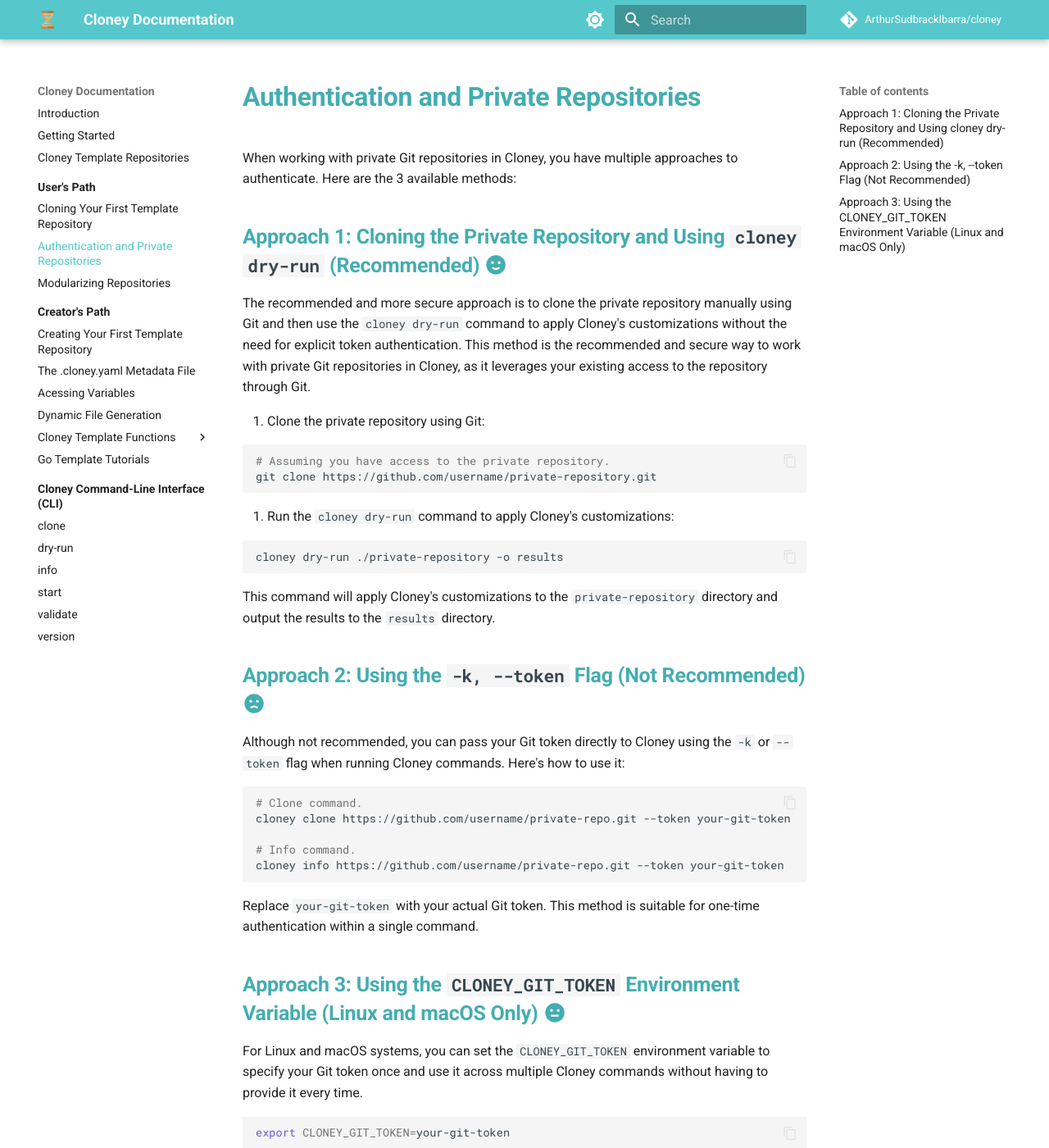
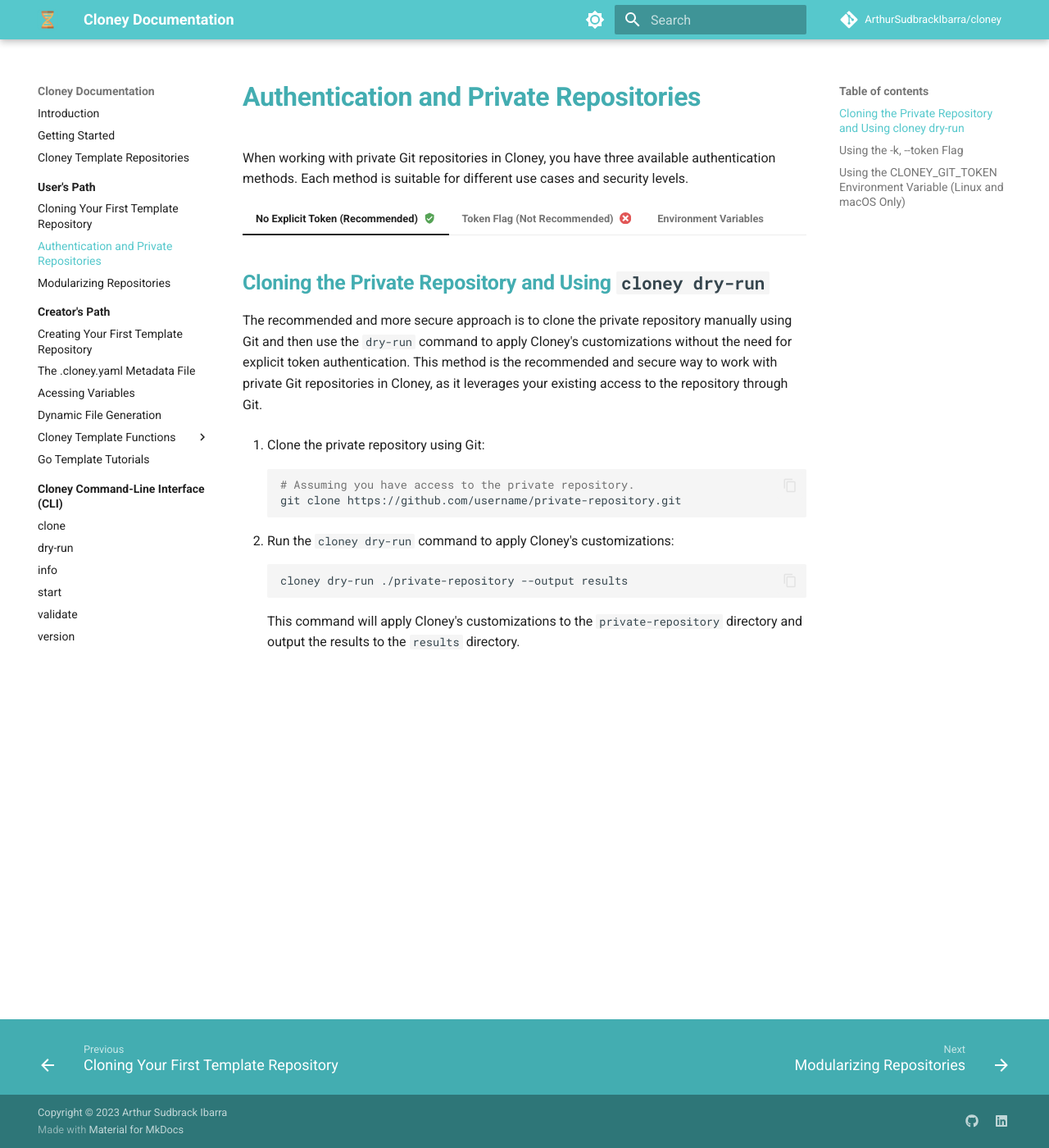
Before and after one commit to ArthurSudbrackIbarra/cloney-documentation, an MkDocs documentation site: the page built from docs/users/authentication-and-private-repositories.md, in a window 1280 px wide and 1400 px high. Shown: the whole window at 82% size. Built offline with MkDocs 1.6.1 and Material for MkDocs 9.7.7, drawn with Linux system fonts in a browser that asks for light colours; comment, search, counter and statistics services are not loaded; some of the changed text lies outside the part shown.

Commit message:
Improve authentication docs.

````diff
--- a/docs/stylesheets/extra.css
+++ b/docs/stylesheets/extra.css
@@ -165,3 +165,13 @@
   margin-bottom: 0;
   margin-top: 0;
 }
+
+/* Icon colors */
+.secure {
+  color: #56a356;
+  margin-left: 4px;
+}
+.insecure {
+  color: #e15656;
+  margin-left: 4px;
+}
--- a/docs/users/authentication-and-private-repositories.md
+++ b/docs/users/authentication-and-private-repositories.md
@@ -1,46 +1,52 @@
 # Authentication and Private Repositories
 
-When working with private Git repositories in Cloney, you have multiple approaches to authenticate. Here are the 3 available methods:
+When working with private Git repositories in Cloney, you have three available authentication methods. Each method is suitable for different use cases and security levels.
 
-## Approach 1: Cloning the Private Repository and Using `cloney dry-run` (Recommended) :material-emoticon-happy:
+=== "No Explicit Token (Recommended) :material-shield-check:{ .secure }"
 
-The recommended and more secure approach is to clone the private repository manually using Git and then use the `cloney dry-run` command to apply Cloney's customizations without the need for explicit token authentication. This method is the recommended and secure way to work with private Git repositories in Cloney, as it leverages your existing access to the repository through Git.
+    ## Cloning the Private Repository and Using `cloney dry-run`
 
-1. Clone the private repository using Git:
+    The recommended and more secure approach is to clone the private repository manually using Git and then use the `dry-run` command to apply Cloney's customizations without the need for explicit token authentication. This method is the recommended and secure way to work with private Git repositories in Cloney, as it leverages your existing access to the repository through Git.
 
-   ```bash
-   # Assuming you have access to the private repository.
-   git clone https://github.com/username/private-repository.git
-   ```
+    1. Clone the private repository using Git:
 
-1. Run the `cloney dry-run` command to apply Cloney's customizations:
+         ```bash
+         # Assuming you have access to the private repository.
+         git clone https://github.com/username/private-repository.git
+         ```
 
-   ```bash
-   cloney dry-run ./private-repository -o results
-   ```
+    1. Run the `cloney dry-run` command to apply Cloney's customizations:
 
-   This command will apply Cloney's customizations to the `private-repository` directory and output the results to the `results` directory.
+         ```bash
+         cloney dry-run ./private-repository --output results
+         ```
 
-## Approach 2: Using the `-k, --token` Flag (Not Recommended) :material-emoticon-sad:
+         This command will apply Cloney's customizations to the `private-repository` directory and output the results to the `results` directory.
 
-Although not recommended, you can pass your Git token directly to Cloney using the `-k` or `--token` flag when running Cloney commands. Here's how to use it:
+=== "Token Flag (Not Recommended) :octicons-x-circle-fill-12:{ .insecure }"
 
-```bash
-# Clone command.
-cloney clone https://github.com/username/private-repo.git --token your-git-token
+    ## Using the `-k, --token` Flag
 
-# Info command.
-cloney info https://github.com/username/private-repo.git --token your-git-token
-```
+    Although not recommended, you can pass your Git token directly to Cloney using the `-k` or `--token` flag when running Cloney commands. Here's how to use it:
 
-Replace `your-git-token` with your actual Git token. This method is suitable for one-time authentication within a single command.
+    ```bash
+    # Clone command.
+    cloney clone https://github.com/username/private-repo.git --token your-git-token
 
-## Approach 3: Using the `CLONEY_GIT_TOKEN` Environment Variable (Linux and macOS Only) :material-emoticon-neutral:
+    # Info command.
+    cloney info https://github.com/username/private-repo.git --token your-git-token
+    ```
 
-For Linux and macOS systems, you can set the `CLONEY_GIT_TOKEN` environment variable to specify your Git token once and use it across multiple Cloney commands without having to provide it every time.
+    Replace `your-git-token` with your actual Git token. This method is suitable for one-time authentication within a single command.
 
-```bash
-export CLONEY_GIT_TOKEN=your-git-token
-```
+=== "Environment Variables"
 
-After setting the environment variable, you can run Cloney commands without the need to pass the token explicitly.
+    ## Using the `CLONEY_GIT_TOKEN` Environment Variable (Linux and macOS Only)
+
+    For Linux and macOS systems, you can set the `CLONEY_GIT_TOKEN` environment variable to specify your Git token once and use it across multiple Cloney commands without having to provide it every time.
+
+    ```bash
+    export CLONEY_GIT_TOKEN=your-git-token
+    ```
+
+    After setting the environment variable, you can run Cloney commands without the need to pass the token explicitly.
````
Also changed, not shown: README.md (+36 -0 lines), docs/getting-started.md (+1 -1 lines).
